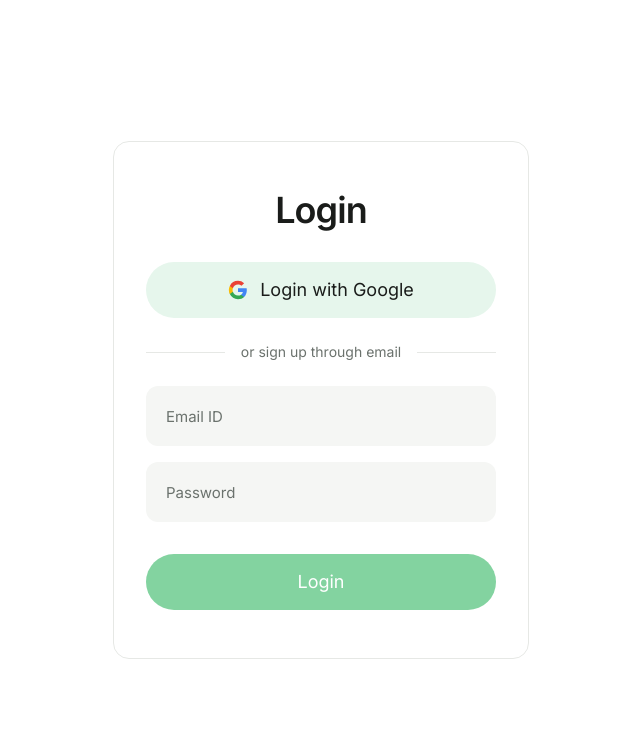
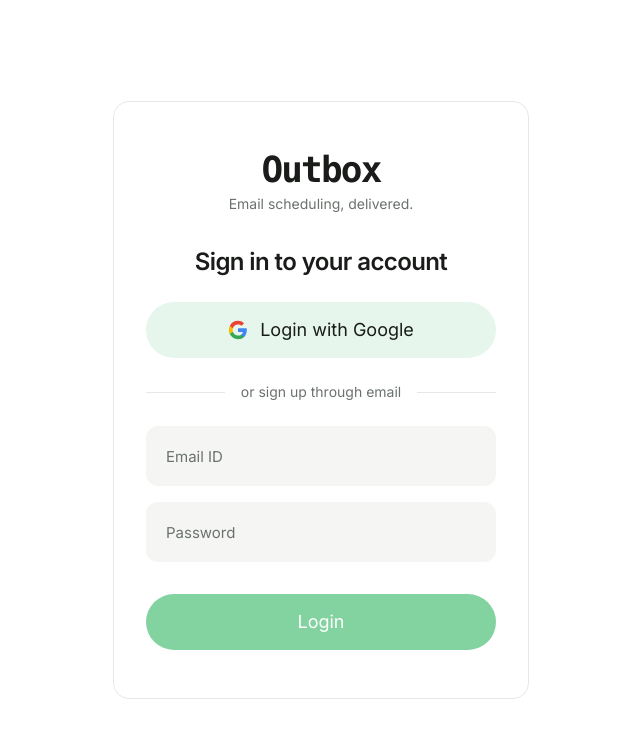
Before and after one commit to Purvee25/outbox-email-scheduler, a Next.js app in the folder frontend/: page /login in a window 1280 px wide. Shown: the top 738 px of the page, without its empty margins (319-959 px from the left). Built offline with nearby package versions, Linux system fonts and the light colour scheme; no server answers.

Commit message:
feat(ui): add Outbox logo and tagline to login page

```diff
--- a/frontend/src/app/login/page.tsx
+++ b/frontend/src/app/login/page.tsx
@@ -18,8 +18,14 @@ export default async function LoginPage({ searchParams }: PageProps<"/login">) {
   return (
     <main className="flex min-h-screen items-center justify-center px-4">
       <div className="animate-fade-up w-full max-w-[26rem] rounded-card border border-border px-8 py-12">
-        <h1 className="mb-8 text-center text-4xl font-semibold tracking-tight">
-          Login
+        <p className="mb-1 text-center font-mono text-4xl font-black tracking-tighter">
+          Outbox
+        </p>
+        <p className="mb-8 text-center text-sm text-ink-muted">
+          Email scheduling, delivered.
+        </p>
+        <h1 className="mb-6 text-center text-2xl font-semibold tracking-tight">
+          Sign in to your account
         </h1>
 
         {errorMessage && (
```
